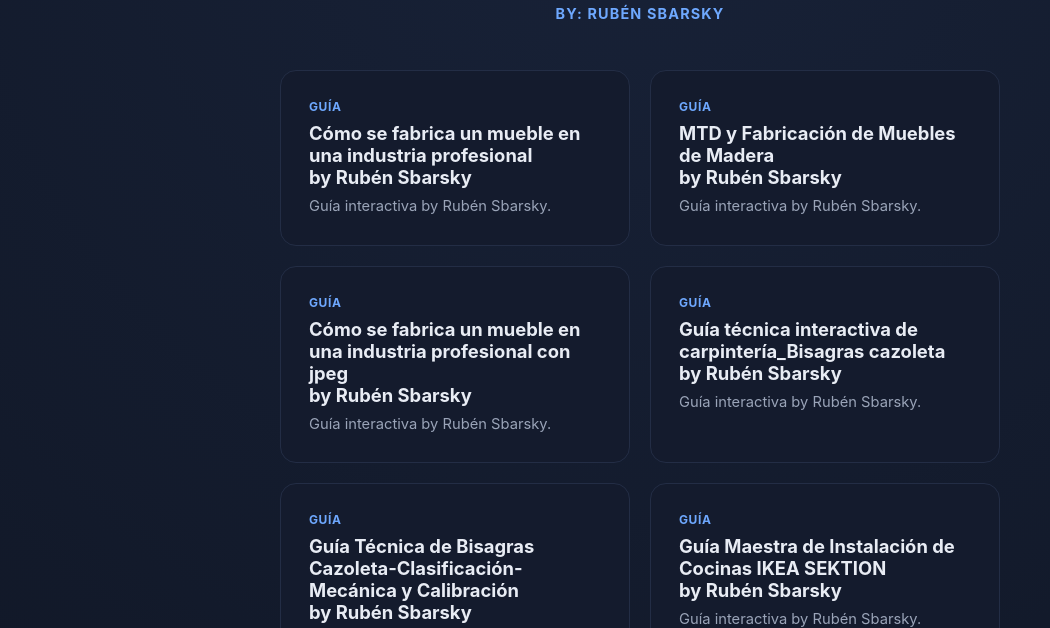
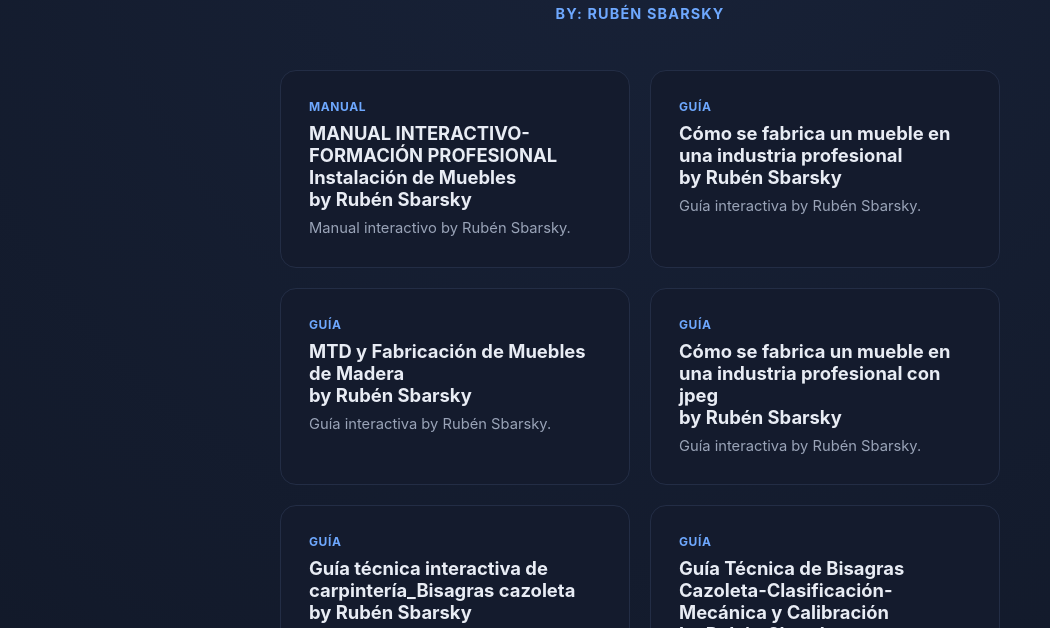
Before and after one commit to rubenurbano/instalacion-de-muebles-modulares, a plain HTML site: page index.html in a window 1280 px wide. Shown: the part 155-783 px from the top of the page, without its empty margins (0-1050 px from the left). Drawn offline with Linux system fonts and the light colour scheme.

Commit message:
Añadir tarjeta del MANUAL INTERACTIVO-FORMACIÓN PROFESIONAL

```diff
--- a/index.html
+++ b/index.html
@@ -92,6 +92,11 @@
   <p class="author">By: Rubén Sbarsky</p>
 
   <div class="grid">
+    <a class="card" href="https://rubenurbano.github.io/instalacion-de-muebles-modulares/manual-interactivo-formacion-profesional-instalacion-de-muebles.html">
+      <span class="tag">Manual</span>
+      <h2>MANUAL INTERACTIVO-FORMACIÓN PROFESIONAL<br>Instalación de Muebles<br>by Rubén Sbarsky</h2>
+      <p>Manual interactivo by Rubén Sbarsky.</p>
+    </a>
     <a class="card" href="https://rubenurbano.github.io/instalacion-de-muebles-modulares/como-se-fabrica-un-mueble-en-una-industria-profesional.html">
       <span class="tag">Guía</span>
       <h2>Cómo se fabrica un mueble en una industria profesional<br>by Rubén Sbarsky</h2>
```
